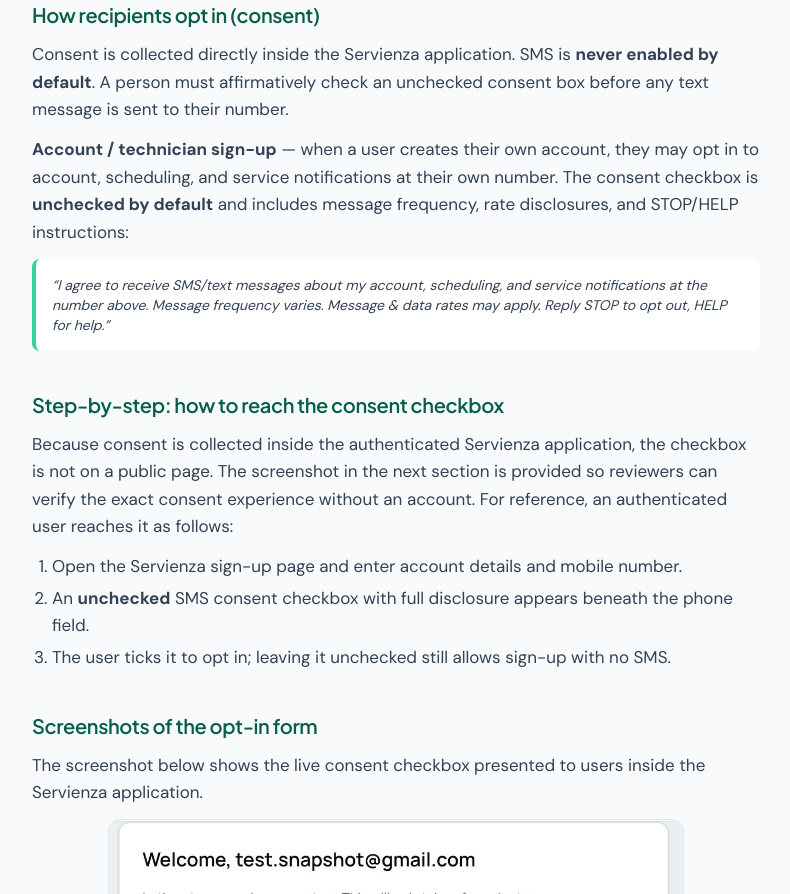
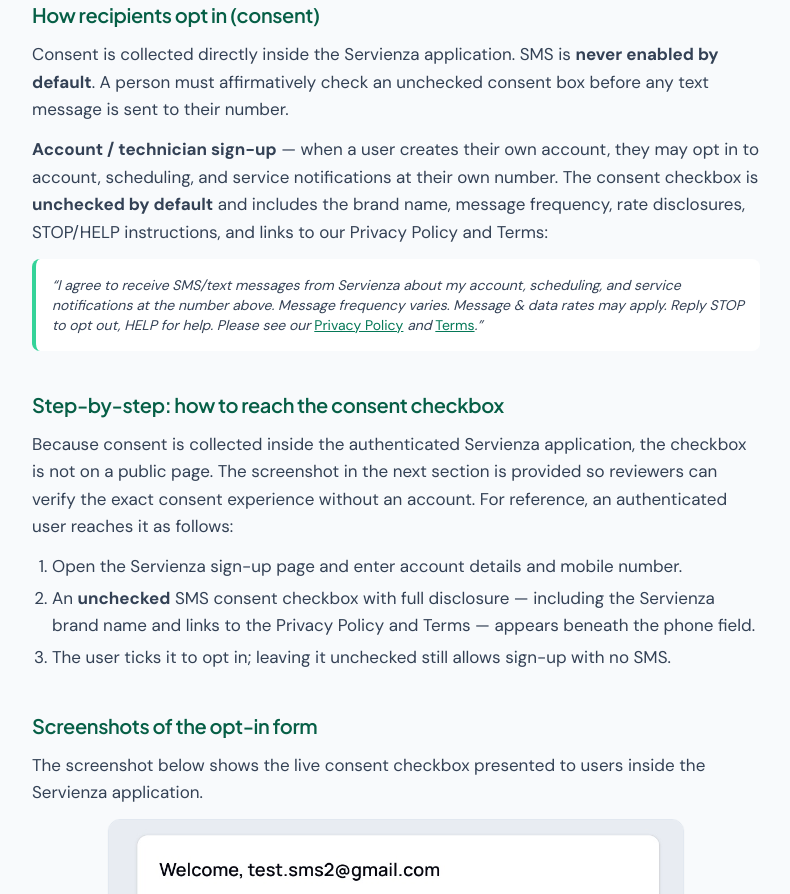
Before and after one commit to qumifytech-collab/servienza, a Next.js app: page /sms-opt-in in a window 1280 px wide. Shown: the part 1180-2074 px from the top of the page, without its empty margins (244-1034 px from the left). Built offline with nearby package versions, Linux system fonts and the light colour scheme.

Commit message:
fixed consent text on sms-opt-in screen

```diff
--- a/src/app/sms-opt-in/page.tsx
+++ b/src/app/sms-opt-in/page.tsx
@@ -8,7 +8,7 @@
 }
 
 // Last reviewed/updated — keep in sync when the consent flow changes.
-const LAST_UPDATED = 'June 25, 2026'
+const LAST_UPDATED = 'August 1, 2026'
 
 // Business contact details shown to carriers/Twilio reviewers.
 const SUPPORT_EMAIL = 'at@servienza.com'
@@ -135,16 +135,26 @@
             <strong>Account / technician sign-up</strong> — when a user creates their own
             account, they may opt in to account, scheduling, and service notifications at
             their own number. The consent checkbox is{' '}
-            <strong>unchecked by default</strong> and includes message frequency, rate
-            disclosures, and STOP/HELP instructions:
+            <strong>unchecked by default</strong> and includes the brand name, message
+            frequency, rate disclosures, STOP/HELP instructions, and links to our Privacy
+            Policy and Terms:
           </p>
 
-          {/* Exact consent language quoted */}
+          {/* Exact consent language quoted — Privacy Policy / Terms render as live links in-app */}
           <div className="space-y-3">
             <blockquote className="rounded-lg border-l-4 border-brand-400 bg-white p-4 text-sm italic text-slate-700">
-              “I agree to receive SMS/text messages about my account, scheduling, and
-              service notifications at the number above. Message frequency varies. Message
-              &amp; data rates may apply. Reply STOP to opt out, HELP for help.”
+              “I agree to receive SMS/text messages from {BUSINESS_NAME} about my account,
+              scheduling, and service notifications at the number above. Message frequency
+              varies. Message &amp; data rates may apply. Reply STOP to opt out, HELP for
+              help. Please see our{' '}
+              <a className="not-italic text-brand-700 underline" href="/privacy">
+                Privacy Policy
+              </a>{' '}
+              and{' '}
+              <a className="not-italic text-brand-700 underline" href="/terms">
+                Terms
+              </a>
+              .”
             </blockquote>
           </div>
         </Section>
@@ -159,8 +169,9 @@
           <ol className="list-decimal space-y-1 pl-5">
             <li>Open the {BUSINESS_NAME} sign-up page and enter account details and mobile number.</li>
             <li>
-              An <strong>unchecked</strong> SMS consent checkbox with full disclosure
-              appears beneath the phone field.
+              An <strong>unchecked</strong> SMS consent checkbox with full disclosure —
+              including the {BUSINESS_NAME} brand name and links to the Privacy Policy and
+              Terms — appears beneath the phone field.
             </li>
             <li>The user ticks it to opt in; leaving it unchecked still allows sign-up with no SMS.</li>
           </ol>
@@ -175,7 +186,7 @@
             <figure className="mx-auto max-w-xl">
               <img
                 src="/legal/sms-optin-signup.jpg"
-                alt="Account sign-up form showing the unchecked SMS consent checkbox with disclosure text"
+                alt="Account sign-up form showing the unchecked SMS consent checkbox with disclosure text, brand name, and Privacy Policy and Terms links"
                 className="w-full rounded-xl border border-slate-200 shadow-sm"
                 loading="lazy"
               />
```
Also changed, not shown: public/legal/sms-optin-signup.jpg.
